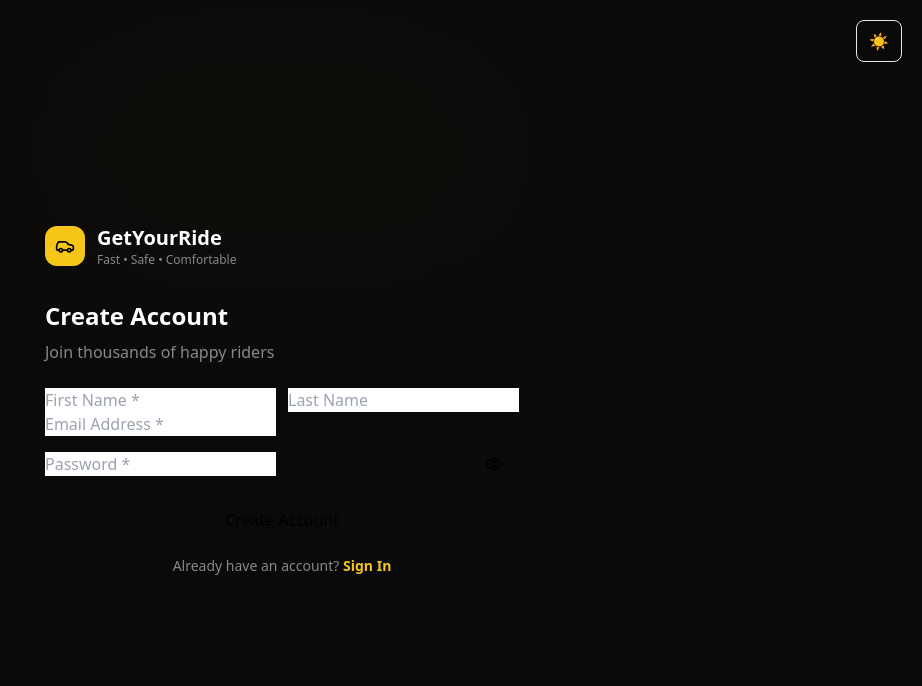
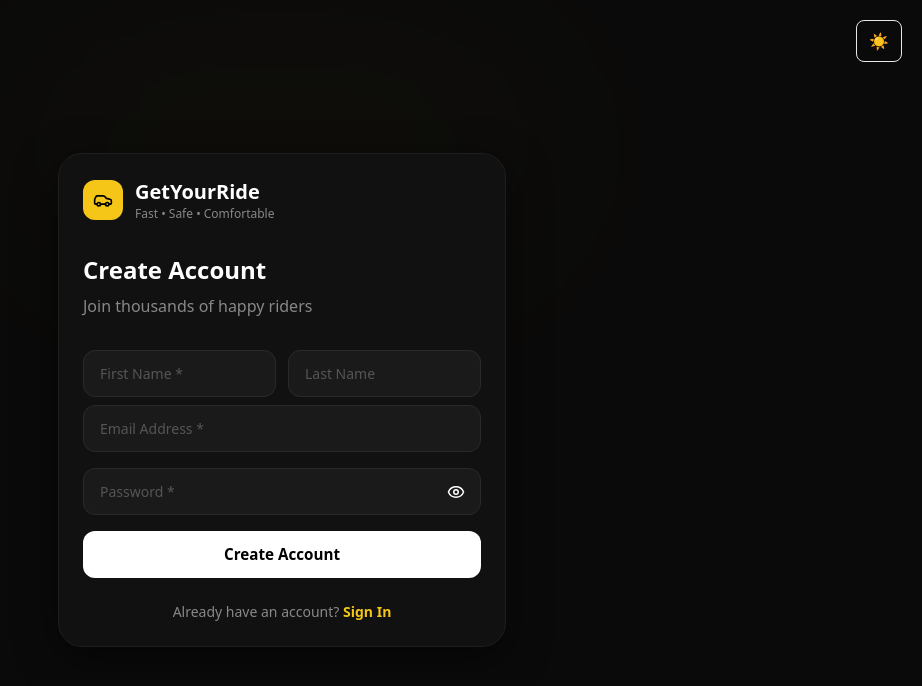
Before and after one commit to Rakshitsoni1410/Get-your-ride, a React (Vite) app in the folder Frontend/: page /signup in a window 1280 px wide. Shown: the top 686 px of the page, without its empty margins (358-1280 px from the left). Built offline with nearby package versions, Linux system fonts and the light colour scheme; no server answers.

Commit message:
refactor: streamline theme management and enhance CSS structure for dark and light modes

```diff
--- a/Frontend/src/context/ThemeContext.jsx
+++ b/Frontend/src/context/ThemeContext.jsx
@@ -8,13 +8,18 @@ export function ThemeProvider({ children }) {
   });
 
   useEffect(() => {
-    // Remove both first, then apply the correct one
-    document.documentElement.removeAttribute("data-theme");
     document.documentElement.setAttribute("data-theme", theme);
     localStorage.setItem("theme", theme);
   }, [theme]);
 
-  const toggleTheme = () => setTheme((t) => (t === "dark" ? "light" : "dark"));
+  // Apply on first render too
+  useEffect(() => {
+    const saved = localStorage.getItem("theme") || "dark";
+    document.documentElement.setAttribute("data-theme", saved);
+  }, []);
+
+  const toggleTheme = () =>
+    setTheme((t) => (t === "dark" ? "light" : "dark"));
 
   return (
     <ThemeContext.Provider value={{ theme, toggleTheme }}>
--- a/Frontend/src/index.css
+++ b/Frontend/src/index.css
@@ -1,77 +1,128 @@
 @tailwind base;
 @tailwind components;
 @tailwind utilities;
-/* DEFAULT (no attribute) = dark */
-:root {
-  --bg-base:       #0A0A0A;
-  --bg-card:       #111111;
-  --bg-input:      #1a1a1a;
-  --bg-hover:      #222222;
-  --border-subtle: #1e1e1e;
-  --border-input:  #2a2a2a;
-  --text-primary:  #ffffff;
-  --text-secondary:#888888;
-  --text-muted:    #555555;
+
+/* ── DARK (default) ─────────────────────────────────── */
+:root,
+[data-theme="dark"] {
+  --bg-base:          #0A0A0A;
+  --bg-card:          #111111;
+  --bg-input:         #1a1a1a;
+  --bg-hover:         #222222;
+  --border-subtle:    #1e1e1e;
+  --border-input:     #2a2a2a;
+  --text-primary:     #ffffff;
+  --text-secondary:   #888888;
+  --text-muted:       #555555;
   --text-placeholder: #555555;
-  --accent:        #F5C518;
-  --accent-hover:  #ffd84d;
-  --accent-text:   #000000;
-  --divider:       #2a2a2a;
-  --shadow:        rgba(0,0,0,0.5);
-  --glow:          rgba(245,197,24,0.05);
-  --section-label: #F5C518;
-  --btn-bg:        #ffffff;
-  --btn-text:      #000000;
-  --spinner-border:#F5C518;
-  --overlay-bg:    rgba(10,10,10,0.95);
+  --accent:           #F5C518;
+  --accent-text:      #000000;
+  --shadow:           rgba(0,0,0,0.5);
+  --glow:             rgba(245,197,24,0.05);
+  --section-label:    #F5C518;
+  --btn-bg:           #ffffff;
+  --btn-text:         #000000;
+  --overlay-bg:       rgba(10,10,10,0.95);
 }
 
-/* DARK THEME explicit */
-[data-theme="dark"] {
-  --bg-base:       #0A0A0A;
-  --bg-card:       #111111;
-  --bg-input:      #1a1a1a;
-  --bg-hover:      #222222;
-  --border-subtle: #1e1e1e;
-  --border-input:  #2a2a2a;
-  --text-primary:  #ffffff;
-  --text-secondary:#888888;
-  --text-muted:    #555555;
-  --text-placeholder: #555555;
-  --accent:        #F5C518;
-  --accent-hover:  #ffd84d;
-  --accent-text:   #000000;
-  --divider:       #2a2a2a;
-  --shadow:        rgba(0,0,0,0.5);
-  --glow:          rgba(245,197,24,0.05);
-  --section-label: #F5C518;
-  --btn-bg:        #ffffff;
-  --btn-text:      #000000;
-  --spinner-border:#F5C518;
-  --overlay-bg:    rgba(10,10,10,0.95);
+/* ── LIGHT ──────────────────────────────────────────── */
+[data-theme="light"] {
+  --bg-base:          #f5f5f0;
+  --bg-card:          #ffffff;
+  --bg-input:         #f0efe9;
+  --bg-hover:         #e8e7e0;
+  --border-subtle:    #e2e1da;
+  --border-input:     #d4d3cc;
+  --text-primary:     #111111;
+  --text-secondary:   #555555;
+  --text-muted:       #999999;
+  --text-placeholder: #aaaaaa;
+  --accent:           #D4A017;
+  --accent-text:      #000000;
+  --shadow:           rgba(0,0,0,0.1);
+  --glow:             rgba(212,160,23,0.08);
+  --section-label:    #D4A017;
+  --btn-bg:           #111111;
+  --btn-text:         #ffffff;
+  --overlay-bg:       rgba(245,245,240,0.95);
 }
 
-/* LIGHT THEME */
-[data-theme="light"] {
-  --bg-base:       #f5f5f0;
-  --bg-card:       #ffffff;
-  --bg-input:      #f0efe9;
-  --bg-hover:      #e8e7e0;
-  --border-subtle: #e2e1da;
-  --border-input:  #d4d3cc;
-  --text-primary:  #111111;
-  --text-secondary:#555555;
-  --text-muted:    #999999;
-  --text-placeholder: #aaaaaa;
-  --accent:        #D4A017;
-  --accent-hover:  #b8880e;
-  --accent-text:   #000000;
-  --divider:       #d4d3cc;
-  --shadow:        rgba(0,0,0,0.1);
-  --glow:          rgba(212,160,23,0.08);
-  --section-label: #D4A017;
-  --btn-bg:        #111111;
-  --btn-text:      #ffffff;
-  --spinner-border:#D4A017;
-  --overlay-bg:    rgba(245,245,240,0.95);
+/* ── GLOBAL ─────────────────────────────────────────── */
+* {
+  box-sizing: border-box;
 }
+
+body {
+  background-color: var(--bg-base);
+  color: var(--text-primary);
+  transition: background-color 0.2s ease, color 0.2s ease;
+  margin: 0;
+}
+
+/* ── COMPONENTS ─────────────────────────────────────── */
+@layer components {
+
+  .card {
+    width: 100%;
+    max-width: 28rem;
+    border-radius: 1.5rem;
+    padding: 1.5rem;
+    background: var(--bg-card);
+    border: 1px solid var(--border-subtle);
+    color: var(--text-primary);
+    box-shadow: 0 10px 40px var(--shadow);
+  }
+
+  .input {
+    display: block;
+    width: 100%;
+    padding: 0.75rem 1rem;
+    border-radius: 0.75rem;
+    font-size: 0.875rem;
+    outline: none;
+    background: var(--bg-input) !important;
+    border: 1px solid var(--border-input) !important;
+    color: var(--text-primary) !important;
+    transition: border-color 0.15s ease, box-shadow 0.15s ease;
+    margin-top: 0.5rem;
+  }
+
+  .input::placeholder {
+    color: var(--text-placeholder) !important;
+  }
+
+  .input:focus {
+    border-color: var(--accent) !important;
+    box-shadow: 0 0 0 3px color-mix(in srgb, var(--accent) 15%, transparent);
+  }
+
+  .btn {
+    display: flex;
+    align-items: center;
+    justify-content: center;
+    width: 100%;
+    padding: 0.75rem 1rem;
+    margin-top: 1.5rem;
+    border-radius: 0.75rem;
+    font-weight: 600;
+    font-size: 0.95rem;
+    cursor: pointer;
+    border: none;
+    transition: opacity 0.15s ease, transform 0.1s ease;
+    background: var(--btn-bg) !important;
+    color: var(--btn-text) !important;
+  }
+
+  .btn:hover { opacity: 0.9; }
+  .btn:active { transform: scale(0.98); }
+  .btn:disabled { opacity: 0.5; cursor: not-allowed; }
+
+  .section-label {
+    font-size: 0.7rem;
+    text-transform: uppercase;
+    letter-spacing: 0.1em;
+    font-weight: 600;
+    margin-bottom: 0.25rem;
+    color: var(--section-label);
+  }
+}
```
